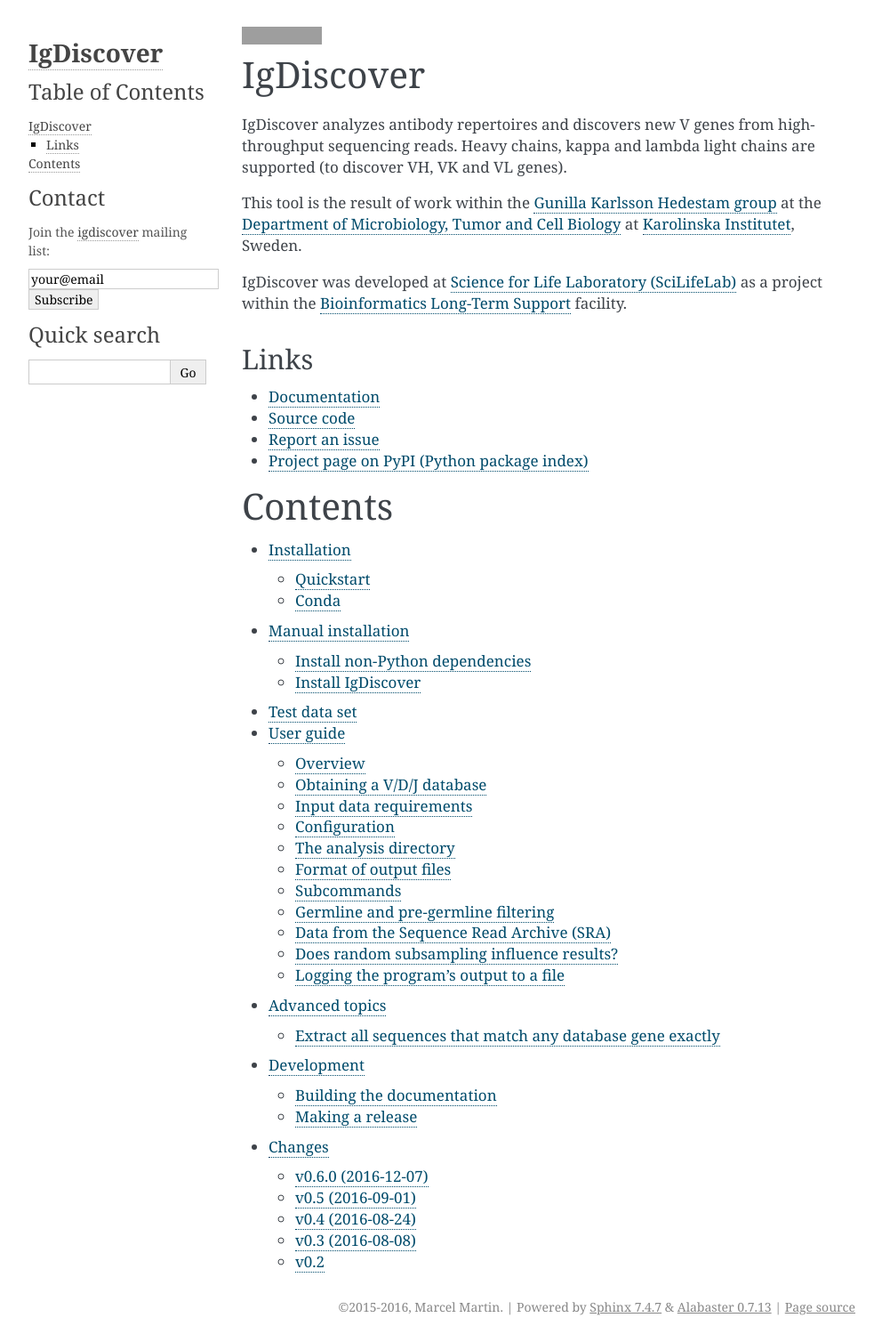
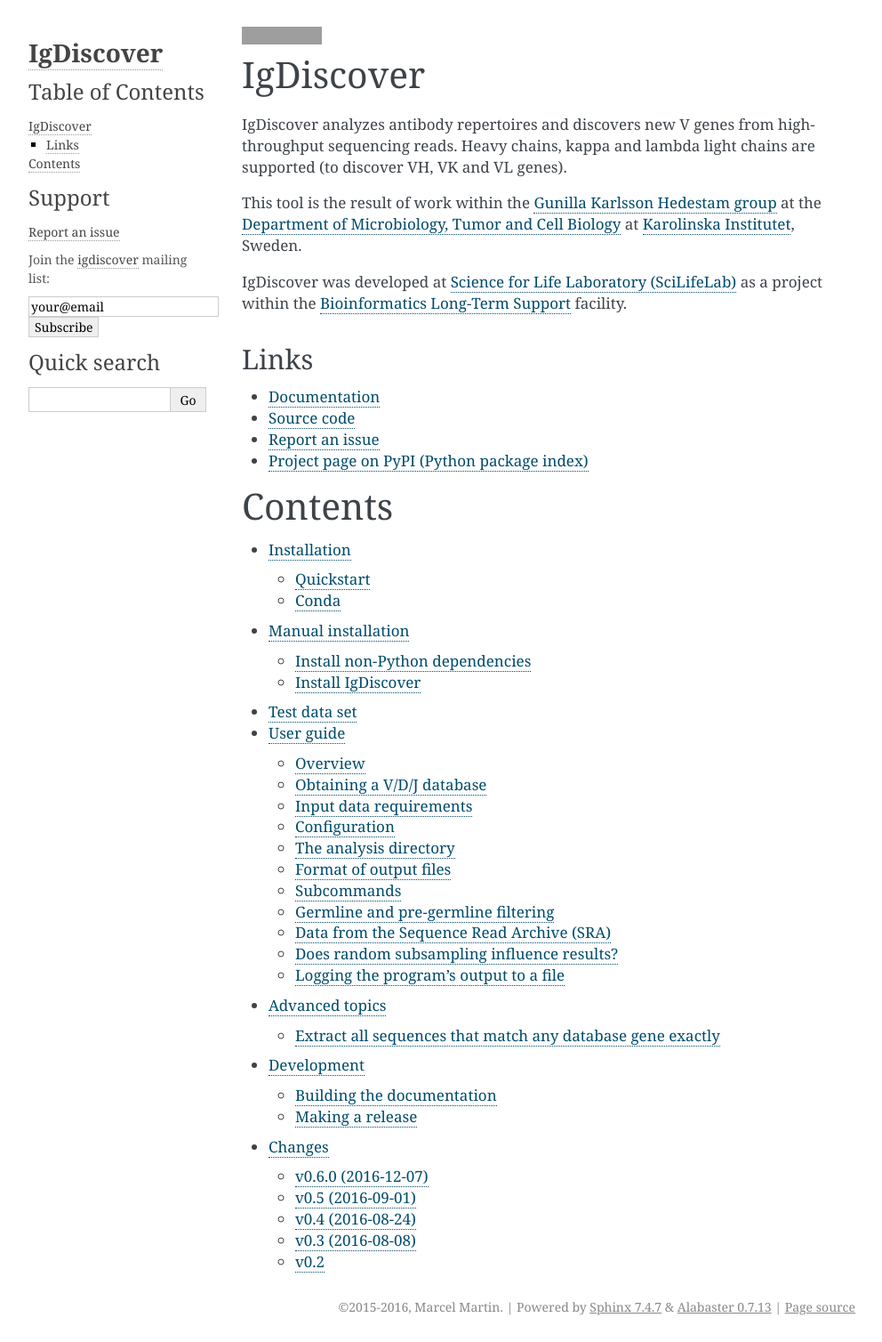
Before and after one commit to NBISweden/IgDiscover-legacy, a Sphinx documentation site: the page built from doc/index.rst, in a window 1280 px wide. Shown: the whole page at 89% size, without its empty margins (148-1140 px from the left). Built offline with Sphinx 7.4.7, drawn with Linux system fonts in a browser that asks for light colours; grey boxes are pictures that could not be loaded.

Commit message:
Add "Report an issue" to sidebar

```diff
--- a/doc/_templates/sidebar.html
+++ b/doc/_templates/sidebar.html
@@ -1,4 +1,7 @@
-<h3>Contact</h3>
+<h3>Support</h3>
+<ul>
+  <li><a href="https://bitbucket.org/igdiscover/igdiscover/issues?status=new&amp;status=open">Report an issue</a></li>
+</ul>
 <p>Join the <a href="http://groups.google.com/group/igdiscover">igdiscover</a> mailing list:</p>
 <p><form action="http://groups.google.com/group/igdiscover/boxsubscribe">
   <input type="text" name="email" value="your@email" onfocus="$(this).val('');"/>
```
